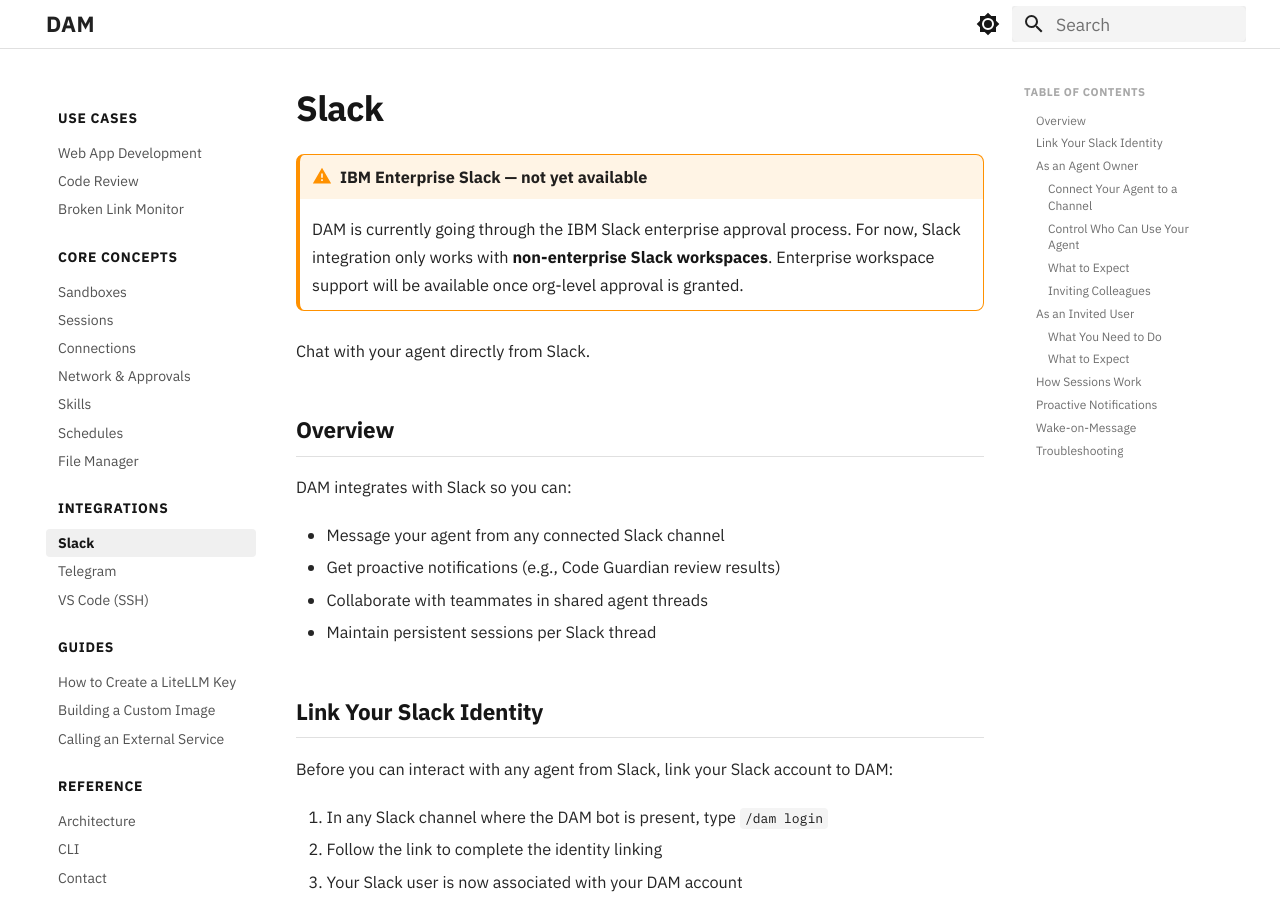
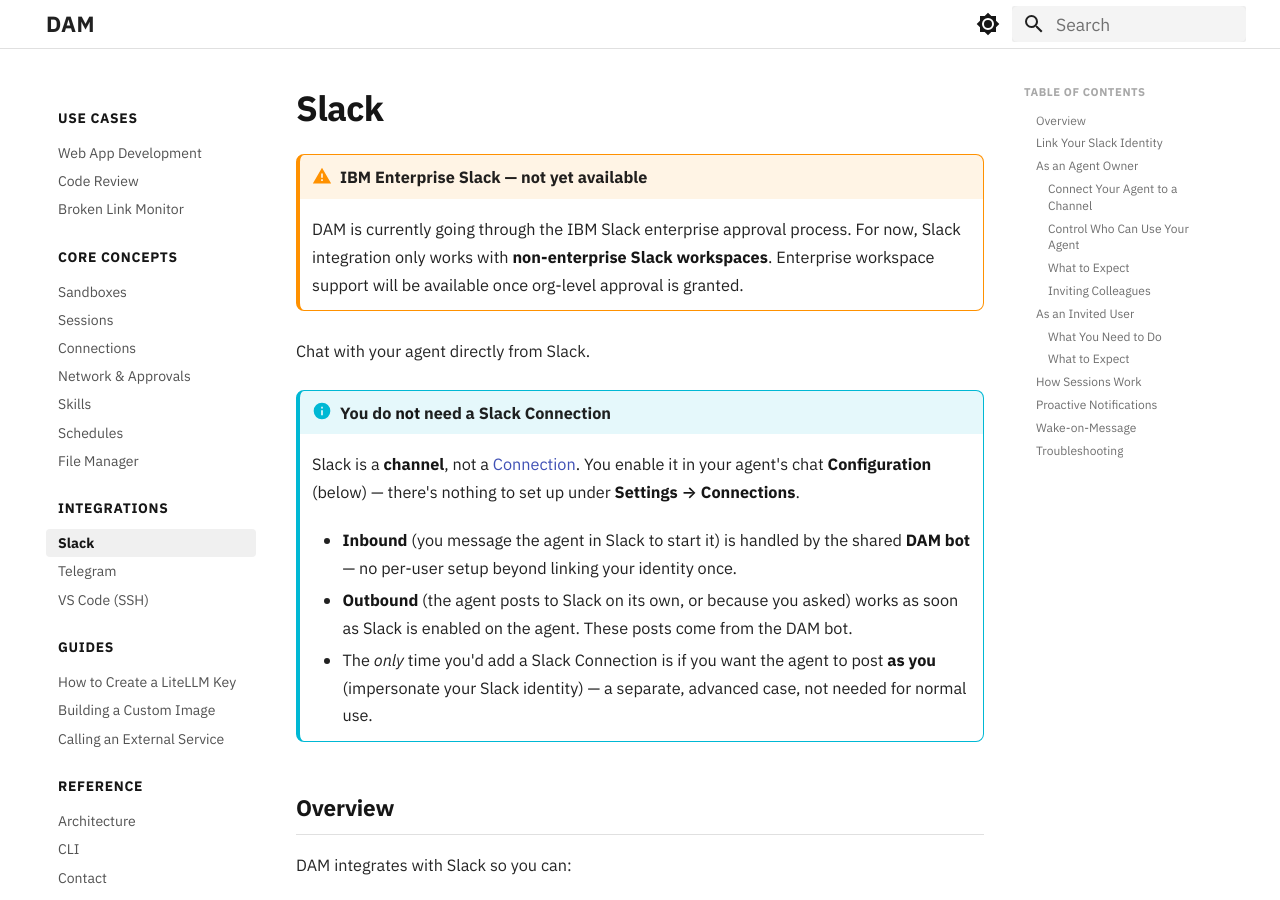
Before and after one commit to dam-agents/docs, an MkDocs documentation site: the page built from docs/integrations/slack.md, in a window 1280 px wide and 900 px high. Built offline with MkDocs 1.6.1 and Material for MkDocs 9.7.7, drawn with Linux system fonts in a browser that asks for light colours.

Commit message:
docs: clarify that Slack/Telegram are channels, not Connections (#27)
A user asked whether using Slack/Telegram requires a Connection; it does
not, and the docs didn't make the channel-vs-Connection distinction clear.

- slack.md: callout explaining inbound (shared DAM bot, no setup beyond
  linking identity), outbound (works once the channel is enabled), and
  that a Slack Connection is only needed to post *as you* (impersonation).
- telegram.md: callout clarifying the bot token is channel config, not a
  Connection.
- connections.md: reverse pointer steering Slack/Telegram setup to the
  channel config in the agent's chat settings.

Verified against public/dam/docs/architecture/channels.md and the Slack
OAuth connection template in catalog.ts (the "post on your behalf" case).

Assisted-by: Claude Opus 4.8 <noreply@anthropic.com>

```diff
--- a/docs/integrations/slack.md
+++ b/docs/integrations/slack.md
@@ -4,6 +4,13 @@
     DAM is currently going through the IBM Slack enterprise approval process. For now, Slack integration only works with **non-enterprise Slack workspaces**. Enterprise workspace support will be available once org-level approval is granted.
 
 Chat with your agent directly from Slack.
+
+!!! info "You do **not** need a Slack Connection"
+    Slack is a **channel**, not a [Connection](../core-concepts/connections.md). You enable it in your agent's chat **Configuration** (below) — there's nothing to set up under **Settings → Connections**.
+
+    - **Inbound** (you message the agent in Slack to start it) is handled by the shared **DAM bot** — no per-user setup beyond linking your identity once.
+    - **Outbound** (the agent posts to Slack on its own, or because you asked) works as soon as Slack is enabled on the agent. These posts come from the DAM bot.
+    - The *only* time you'd add a Slack Connection is if you want the agent to post **as you** (impersonate your Slack identity) — a separate, advanced case, not needed for normal use.
 
 ## Overview
 
```
Also changed, not shown: docs/core-concepts/connections.md (+3 -0 lines), docs/integrations/telegram.md (+3 -0 lines).
